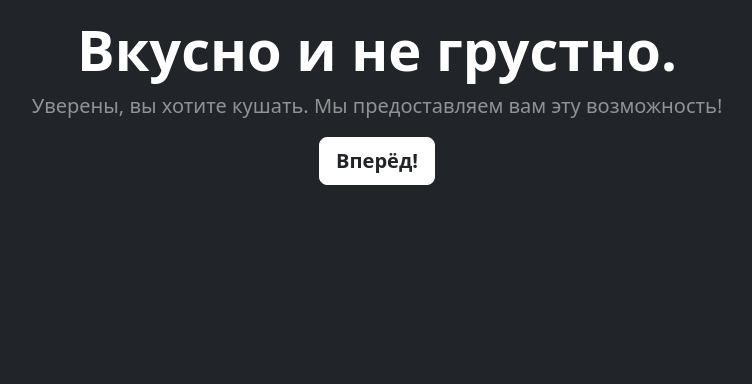
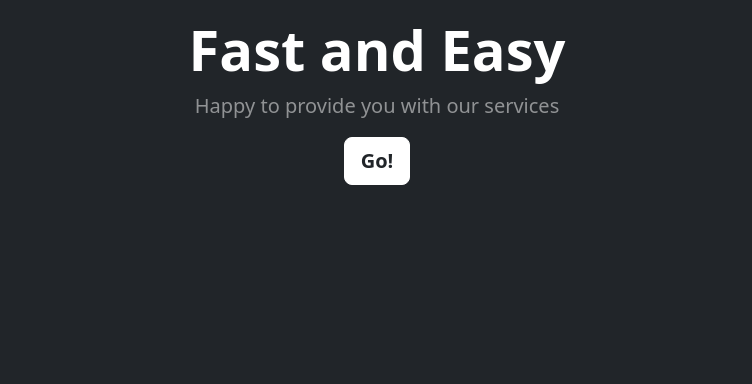
Before and after one commit to Carcajo/PythonLabs, a Django app: page / in a window 1280 px wide. Shown: the part 58-442 px from the top of the page, without its empty margins (263-1015 px from the left). Run offline with Django 4.2, Linux system fonts and the light colour scheme; data that the repository does not hold is empty; some libraries are stand-ins or nearby versions.

```diff
--- a/templates/gshop/index.html
+++ b/templates/gshop/index.html
@@ -2,11 +2,10 @@
 
 {% block content %}
     <div class="text-white text-center p-3">
-        <h1 class="display-4 fw-bolder">Вкусно и не грустно.</h1>
-        <p class="lead fw-normal text-white-50 mb-0">Уверены, вы хотите кушать. Мы предоставляем вам эту
-            возможность!</p>
+        <h1 class="display-4 fw-bolder">Fast and Easy</h1>
+        <p class="lead fw-normal text-white-50 mb-0">Happy to provide you with our services</p>
         <a href="{% url 'all_products' %}"
-           class="btn btn-lg btn-secondary fw-bold border-white bg-white text-dark my-3">Вперёд!</a>
+           class="btn btn-lg btn-secondary fw-bold border-white bg-white text-dark my-3">Go!</a>
     </div>
 
 {% endblock content %}
```
